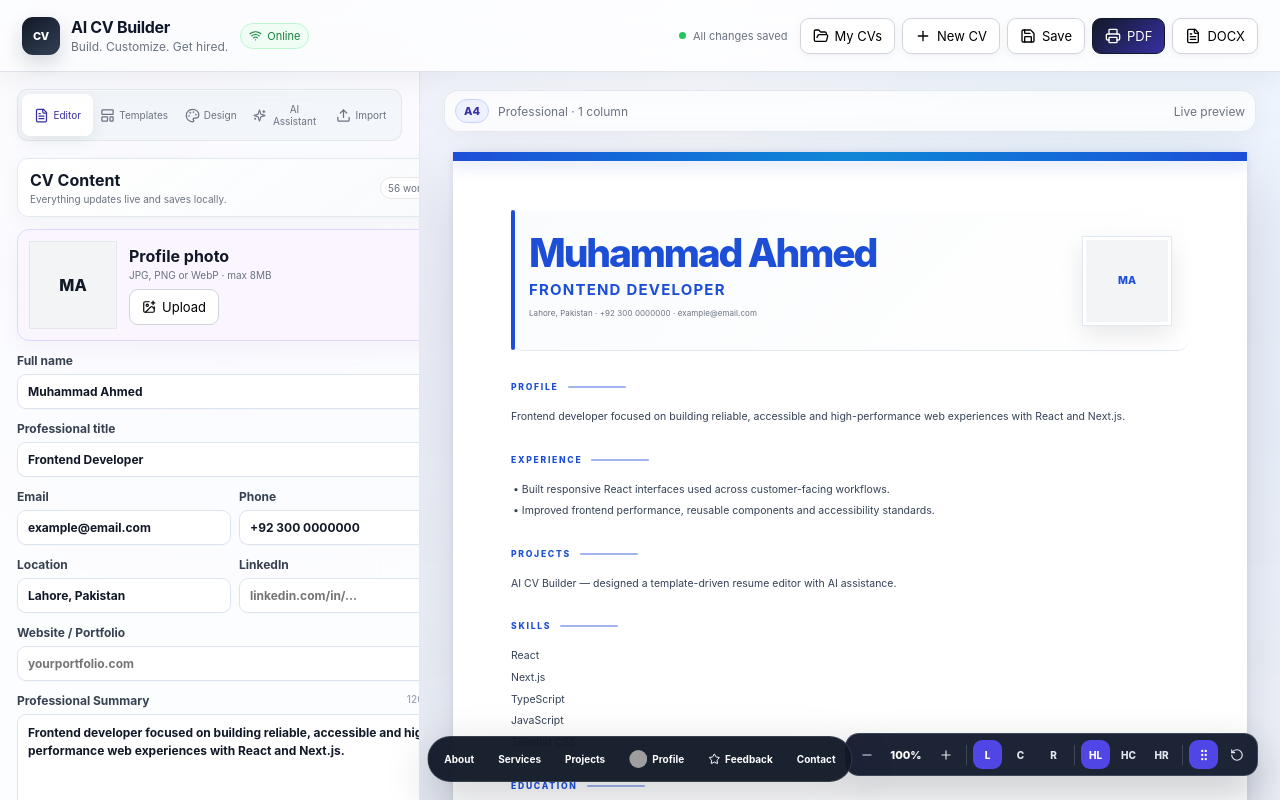
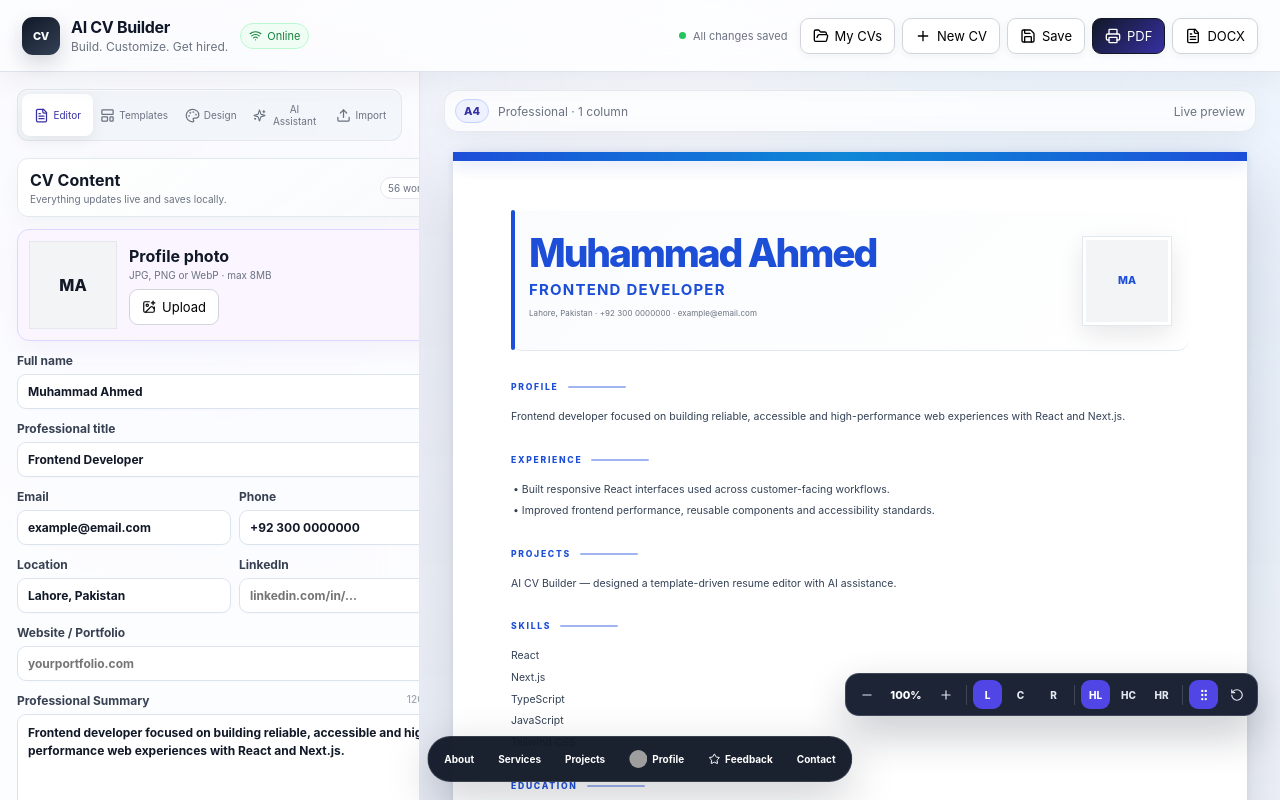
Before and after one commit to bc878vu/ai-cv-builder, a Next.js app: page / in a window 1280 px wide. Shown: the top 800 px of the page. Built offline with nearby package versions, Linux system fonts and the light colour scheme; grey boxes are pictures that could not be loaded.

Commit message:
Make CV zoom layout-aware and prevent editor controls from covering content

```diff
--- a/app/cv-interactions.css
+++ b/app/cv-interactions.css
@@ -1,6 +1,7 @@
-.cv-floating-tools{position:fixed;right:22px;bottom:24px;z-index:60;display:flex;align-items:center;gap:4px;padding:6px;border:1px solid rgba(148,163,184,.28);border-radius:14px;background:rgba(15,23,42,.94);color:#fff;box-shadow:0 18px 42px rgba(15,23,42,.24);backdrop-filter:blur(16px);max-width:calc(100vw - 28px);overflow-x:auto}.cv-floating-tools button{min-width:29px;height:29px;border:0;border-radius:9px;background:transparent;color:#e2e8f0;display:grid;place-items:center;font-size:10px;font-weight:800;flex:0 0 auto}.cv-floating-tools button:hover,.cv-floating-tools button.active{background:#4f46e5;color:#fff}.cv-floating-tools>span:not(.cv-tool-divider){min-width:42px;text-align:center;font-size:11px;font-weight:800;flex:0 0 auto}.cv-tool-divider{width:1px;height:20px;background:rgba(255,255,255,.16);margin:0 2px;flex:0 0 auto}
-.paper{transform:scale(var(--cv-editor-zoom,1));transform-origin:top center;transition:transform .18s ease}.paper-wrap{min-height:calc(1123px * var(--cv-editor-zoom,1));transition:min-height .18s ease}.resume-section[draggable="true"],.resume-identity[draggable="true"],.resume-head>.avatar[draggable="true"]{cursor:grab;position:relative;transition:transform .15s,opacity .15s,box-shadow .15s}.resume-section[draggable="true"]:hover,.resume-identity[draggable="true"]:hover,.resume-head>.avatar[draggable="true"]:hover{box-shadow:0 0 0 1px rgba(79,70,229,.08),0 8px 18px rgba(15,23,42,.04);border-radius:8px}.resume-section.cv-dragging,.resume-identity.cv-dragging,.resume-head>.avatar.cv-dragging{opacity:.45;cursor:grabbing}.resume-section.cv-drop-target{outline:2px dashed #6366f1;outline-offset:5px;background:rgba(99,102,241,.035)}.resume-head.cv-header-drop-target{outline:2px dashed #6366f1;outline-offset:6px}.resume-section[draggable="true"]:before,.resume-identity[draggable="true"]:before,.resume-head>.avatar[draggable="true"]:before{content:"⋮⋮";position:absolute;left:-16px;top:2px;opacity:0;color:#6366f1;font-size:12px;letter-spacing:-3px;transition:opacity .15s;z-index:5}.resume-section[draggable="true"]:hover:before,.resume-identity[draggable="true"]:hover:before,.resume-head>.avatar[draggable="true"]:hover:before{opacity:.75}
+.cv-floating-tools{position:fixed;right:22px;bottom:84px;z-index:60;display:flex;align-items:center;gap:4px;padding:6px;border:1px solid rgba(148,163,184,.28);border-radius:14px;background:rgba(15,23,42,.94);color:#fff;box-shadow:0 18px 42px rgba(15,23,42,.24);backdrop-filter:blur(16px);max-width:calc(100vw - 28px);overflow-x:auto;scrollbar-width:none}.cv-floating-tools::-webkit-scrollbar{display:none}.cv-floating-tools button{min-width:29px;height:29px;border:0;border-radius:9px;background:transparent;color:#e2e8f0;display:grid;place-items:center;font-size:10px;font-weight:800;flex:0 0 auto}.cv-floating-tools button:hover,.cv-floating-tools button.active{background:#4f46e5;color:#fff}.cv-floating-tools>span:not(.cv-tool-divider){min-width:42px;text-align:center;font-size:11px;font-weight:800;flex:0 0 auto}.cv-tool-divider{width:1px;height:20px;background:rgba(255,255,255,.16);margin:0 2px;flex:0 0 auto}
+.preview-area{padding-bottom:130px!important}.paper{transform:none!important;zoom:var(--cv-editor-zoom,1);transform-origin:top center;transition:zoom .16s ease}.paper-wrap{min-height:calc(1123px * var(--cv-editor-zoom,1));transition:min-height .16s ease;overflow:visible}
+.resume-section[draggable="true"],.resume-identity[draggable="true"],.resume-head>.avatar[draggable="true"]{cursor:grab;position:relative;transition:transform .15s,opacity .15s,box-shadow .15s}.resume-section[draggable="true"]:hover,.resume-identity[draggable="true"]:hover,.resume-head>.avatar[draggable="true"]:hover{box-shadow:0 0 0 1px rgba(79,70,229,.08),0 8px 18px rgba(15,23,42,.04);border-radius:8px}.resume-section.cv-dragging,.resume-identity.cv-dragging,.resume-head>.avatar.cv-dragging{opacity:.45;cursor:grabbing}.resume-section.cv-drop-target{outline:2px dashed #6366f1;outline-offset:5px;background:rgba(99,102,241,.035)}.resume-head.cv-header-drop-target{outline:2px dashed #6366f1;outline-offset:6px}.resume-section[draggable="true"]:before,.resume-identity[draggable="true"]:before,.resume-head>.avatar[draggable="true"]:before{content:"⋮⋮";position:absolute;left:-16px;top:2px;opacity:0;color:#6366f1;font-size:12px;letter-spacing:-3px;transition:opacity .15s;z-index:5}.resume-section[draggable="true"]:hover:before,.resume-identity[draggable="true"]:hover:before,.resume-head>.avatar[draggable="true"]:hover:before{opacity:.75}
 body[data-cv-contact="center"] .resume-identity .contact{text-align:center}body[data-cv-contact="right"] .resume-identity .contact{text-align:right}body[data-cv-contact="left"] .resume-identity .contact{text-align:left}body[data-cv-header-align="center"] .resume-identity{text-align:center}body[data-cv-header-align="right"] .resume-identity{text-align:right}body[data-cv-header-align="left"] .resume-identity{text-align:left}
-@media(max-width:850px){.cv-floating-tools{right:10px;bottom:16px}.paper{transform-origin:top center}.paper-wrap{overflow:auto}.cv-floating-tools button{min-width:27px}}
-@media(max-width:560px){.cv-floating-tools{right:8px;left:8px;bottom:10px;justify-content:flex-start;border-radius:12px}.cv-floating-tools>span:not(.cv-tool-divider){min-width:36px}}
-@media print{.cv-floating-tools{display:none!important}.paper{transform:none!important}.paper-wrap{min-height:0!important;overflow:visible!important}.resume-section[draggable="true"],.resume-identity[draggable="true"],.resume-head>.avatar[draggable="true"]{cursor:auto;box-shadow:none!important}.resume-section[draggable="true"]:before,.resume-identity[draggable="true"]:before,.resume-head>.avatar[draggable="true"]:before{display:none!important}}
+@media(max-width:850px){.cv-floating-tools{left:10px;right:10px;bottom:78px;justify-content:center}.preview-area{padding-bottom:150px!important}.paper{zoom:var(--cv-editor-zoom,1)}.paper-wrap{overflow:visible}.cv-floating-tools button{min-width:27px}.cv-floating-tools>span:not(.cv-tool-divider){min-width:34px}}
+@media(max-width:560px){.cv-floating-tools{left:8px;right:8px;bottom:74px;justify-content:flex-start;border-radius:12px}.cv-floating-tools button{min-width:27px}.cv-floating-tools>span:not(.cv-tool-divider){min-width:32px}.preview-area{padding-bottom:145px!important}}
+@media print{.cv-floating-tools{display:none!important}.paper{zoom:1!important;transform:none!important}.paper-wrap{min-height:0!important;overflow:visible!important}.resume-section[draggable="true"],.resume-identity[draggable="true"],.resume-head>.avatar[draggable="true"]{cursor:auto;box-shadow:none!important}.resume-section[draggable="true"]:before,.resume-identity[draggable="true"]:before,.resume-head>.avatar[draggable="true"]:before{display:none!important}}
```
